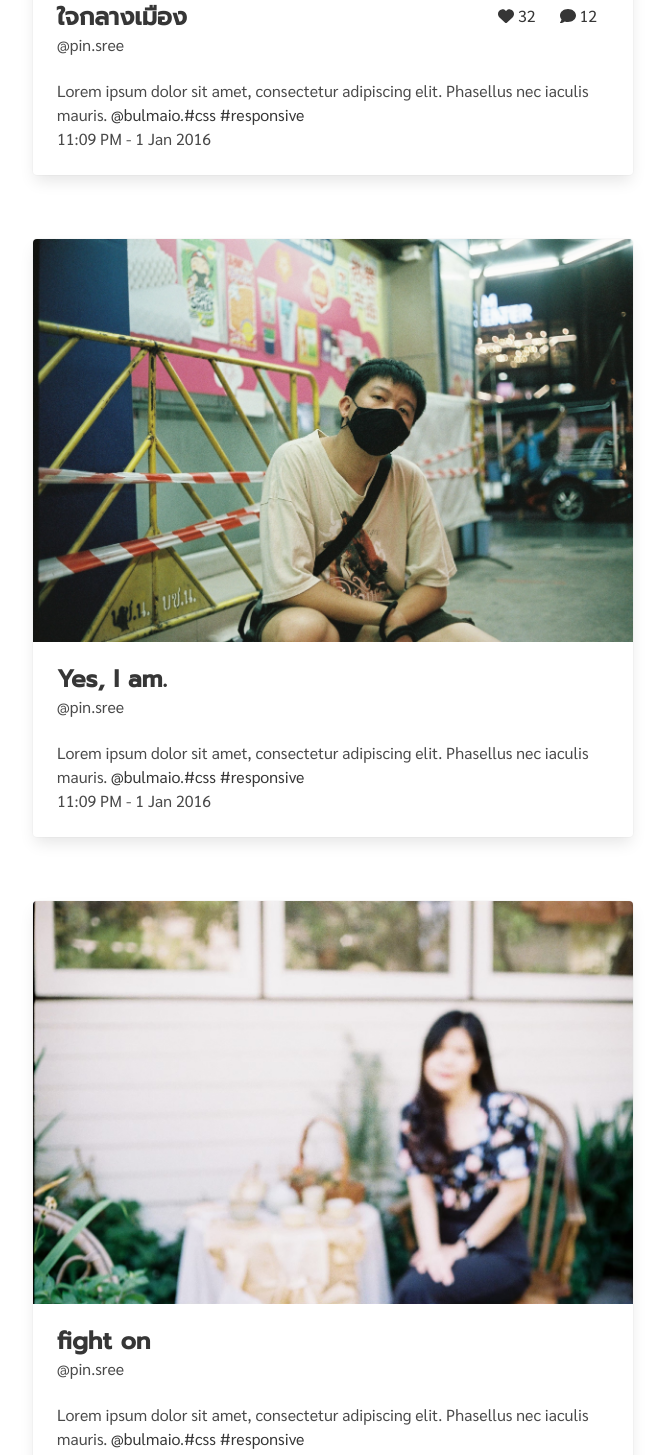
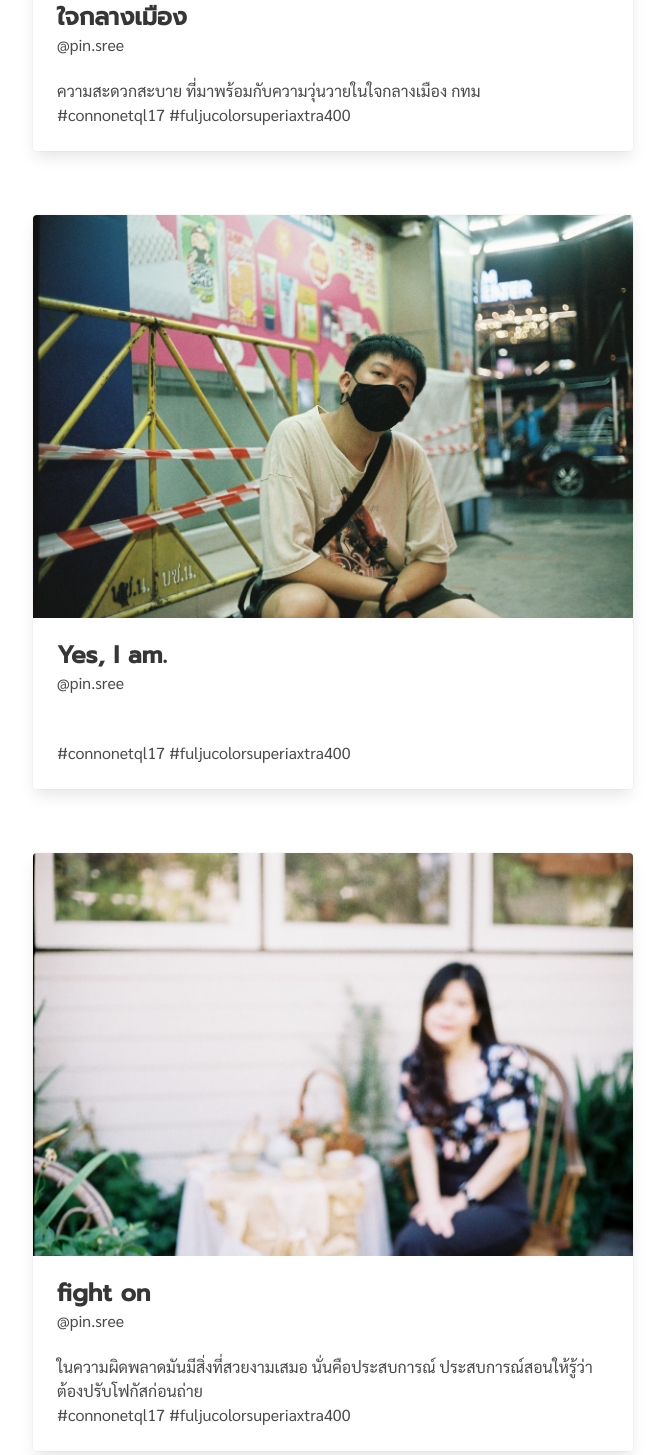
Before and after one commit to PinpongTp/pinpong.co-2021, a React (Create React App) app: page /gallery in a window 1280 px wide. Shown: the part 940-2395 px from the top of the page, without its empty margins (307-972 px from the left). Built offline with nearby package versions, Linux system fonts and the light colour scheme.

Commit message:
update content

```diff
--- a/src/pages/gallery.js
+++ b/src/pages/gallery.js
@@ -7,10 +7,10 @@ const Gallery = () => {
 
     return (
         <div id="gallery">
-            <section class="featured section">
+            <section className="featured section">
                 <div className="container">
                     <div>
-                        <h1 class="title is-5">
+                        <h1 className="title is-5">
                             เกริ่นนำ
                         </h1>
                         <p>
@@ -44,8 +44,8 @@ const Gallery = () => {
                                     <p className="title is-4">ใจกลางเมือง</p>
                                     <p className="subtitle is-6">@pin.sree</p>
                                 </div>
-                                <div className="media-right">
-                                    <div class="">
+                                {/* <div className="media-right">
+                                    <div className="">
                                         <a href="" className="pad-text">
                                             <FontAwesomeIcon icon={faHeart} /> 32
                                         </a>
@@ -54,15 +54,15 @@ const Gallery = () => {
                                         </a>
                                     </div>
 
-                                </div>
+                                </div> */}
                             </div>
 
                             <div className="content">
-                                Lorem ipsum dolor sit amet, consectetur adipiscing elit.
-                                Phasellus nec iaculis mauris. <Link to="#">@bulmaio</Link>.
-                                <Link to="#">#css</Link> <Link to="#">#responsive</Link>
+                                ความสะดวกสะบาย ที่มาพร้อมกับความวุ่นวายในใจกลางเมือง กทม
                                 <br />
-                                <time >11:09 PM - 1 Jan 2016</time>
+                                #connonetql17 #fuljucolorsuperiaxtra400
+                                <br />
+                                {/* <time >11:09 PM - 1 Jan 2016</time> */}
                             </div>
                         </div>
                     </div>
@@ -82,11 +82,10 @@ const Gallery = () => {
                             </div>
 
                             <div className="content">
-                                Lorem ipsum dolor sit amet, consectetur adipiscing elit.
-                                Phasellus nec iaculis mauris. <Link to="#">@bulmaio</Link>.
-                                <Link to="#">#css</Link> <Link to="#">#responsive</Link>
+
                                 <br />
-                                <time >11:09 PM - 1 Jan 2016</time>
+                                #connonetql17 #fuljucolorsuperiaxtra400
+                                <br />
                             </div>
                         </div>
                     </div>
@@ -111,11 +110,11 @@ const Gallery = () => {
                             </div>
 
                             <div className="content">
-                                Lorem ipsum dolor sit amet, consectetur adipiscing elit.
-                                Phasellus nec iaculis mauris. <Link to="#">@bulmaio</Link>.
-                                <Link to="#">#css</Link> <Link to="#">#responsive</Link>
+                                ในความผิดพลาดมันมีสิ่งที่สวยงามเสมอ นั่นคือประสบการณ์
+                                ประสบการณ์สอนให้รู้ว่าต้องปรับโฟกัสก่อนถ่าย
                                 <br />
-                                <time >11:09 PM - 1 Jan 2016</time>
+                                #connonetql17 #fuljucolorsuperiaxtra400
+                                <br />
                             </div>
                         </div>
                     </div>
--- a/src/pages/note.js
+++ b/src/pages/note.js
@@ -66,7 +66,7 @@ const Note = () => {
                             </Link>
                         </div>
 
-                        <div class="column is-3">
+                        {/* <div class="column is-3">
                             <Link to="note/git" className="hover-zoom-figure">
                                 <article>
                                     <figure class="image is-5by3">
@@ -76,7 +76,7 @@ const Note = () => {
                                     <span class="tag is-rounded">Git</span>
                                 </article>
                             </Link>
-                        </div>
+                        </div> */}
 
                     </div>
                 </div>
```
